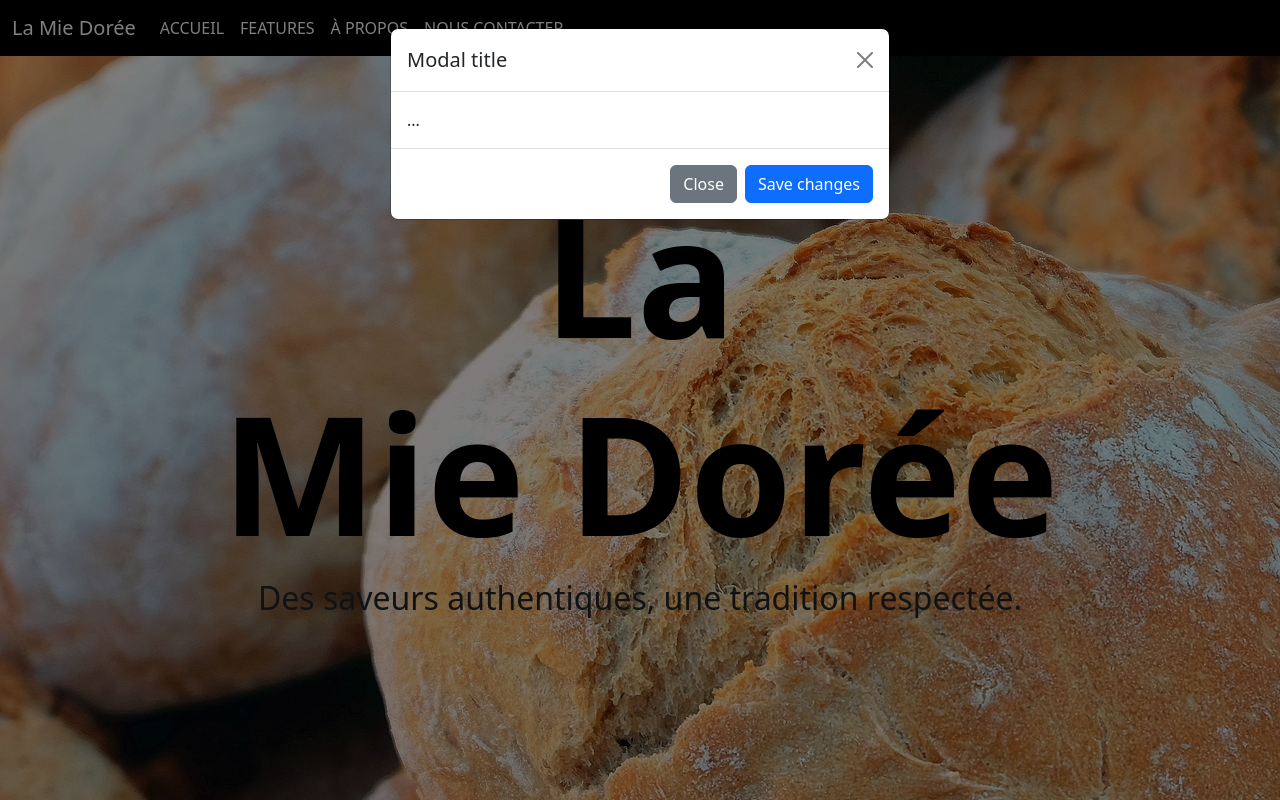
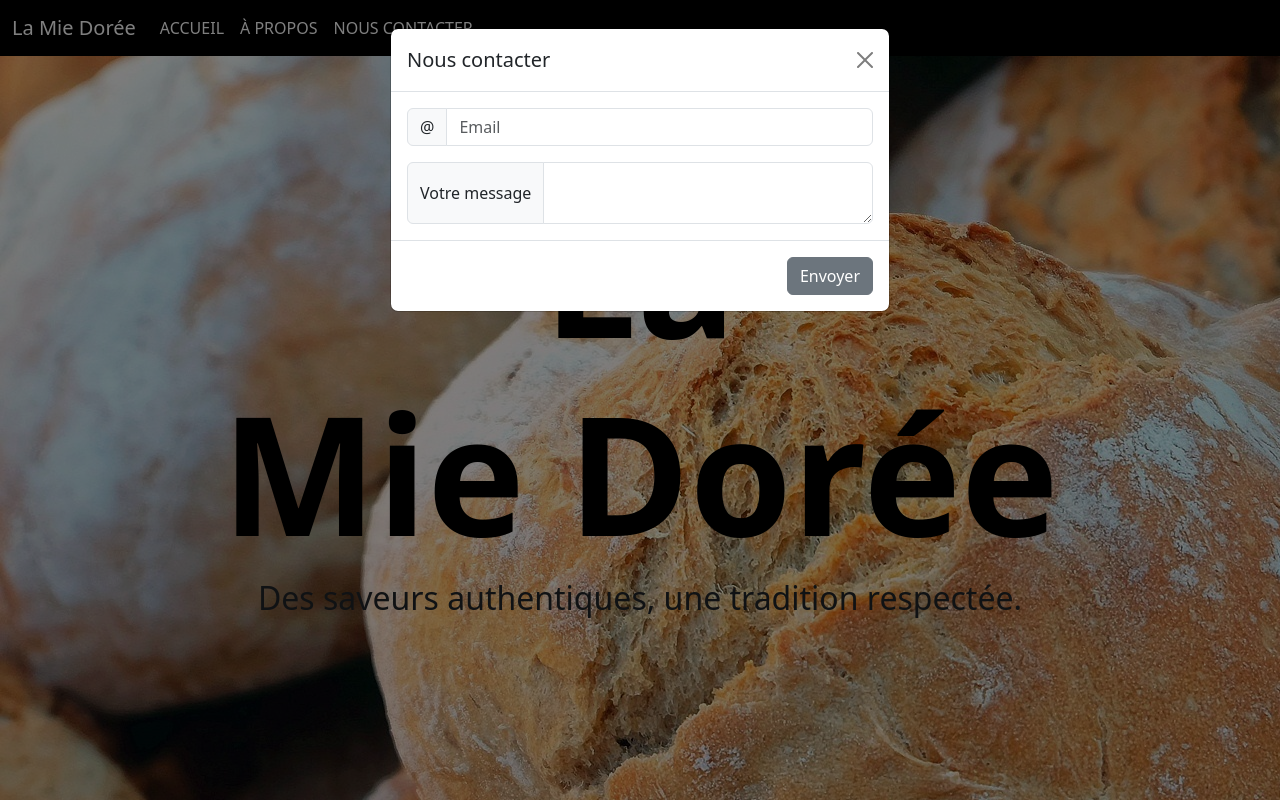
Before and after one commit to Skywon01/site_vitrine, a plain HTML site: page index.html in a window 1280 px wide. Both pictures are taken after a click on the link "NOUS CONTACTER". Shown: the top 800 px of the page. Drawn offline with nearby package versions, Linux system fonts and the light colour scheme.

```diff
--- a/index.html
+++ b/index.html
@@ -25,9 +25,6 @@
                         <a class="nav-link active text-white text-uppercase" aria-current="page" href="#">Accueil</a>
                     </li>
                     <li class="nav-item">
-                        <a class="nav-link text-white text-uppercase" href="#">Features</a>
-                    </li>
-                    <li class="nav-item">
                         <a class="nav-link text-white text-uppercase" href="#">à propos</a>
                     </li>
                     <li class="nav-item">
@@ -46,15 +43,23 @@
         <div class="modal-dialog">
             <div class="modal-content">
                 <div class="modal-header">
-                    <h1 class="modal-title fs-5" id="exampleModalLabel">Modal title</h1>
+                    <h1 class="modal-title fs-5" id="exampleModalLabel">Nous contacter</h1>
                     <button type="button" class="btn-close" data-bs-dismiss="modal" aria-label="Close"></button>
                 </div>
-                <div class="modal-body">
-                    ...
+                <div class="modal-body ">
+                    <div class="input-group mb-3">
+                        <span class="input-group-text">@</span>
+                        <input type="text" class="form-control" placeholder="Email" aria-label="Email">
+
+                    </div>
+
+                    <div class="input-group">
+                        <span class="input-group-text">Votre message</span>
+                        <textarea class="form-control" aria-label="Votre message"></textarea>
+                    </div>
                 </div>
                 <div class="modal-footer">
-                    <button type="button" class="btn btn-secondary" data-bs-dismiss="modal">Close</button>
-                    <button type="button" class="btn btn-primary">Save changes</button>
+                    <button type="button" class="btn btn-secondary">Envoyer</button>
                 </div>
             </div>
         </div>
```
